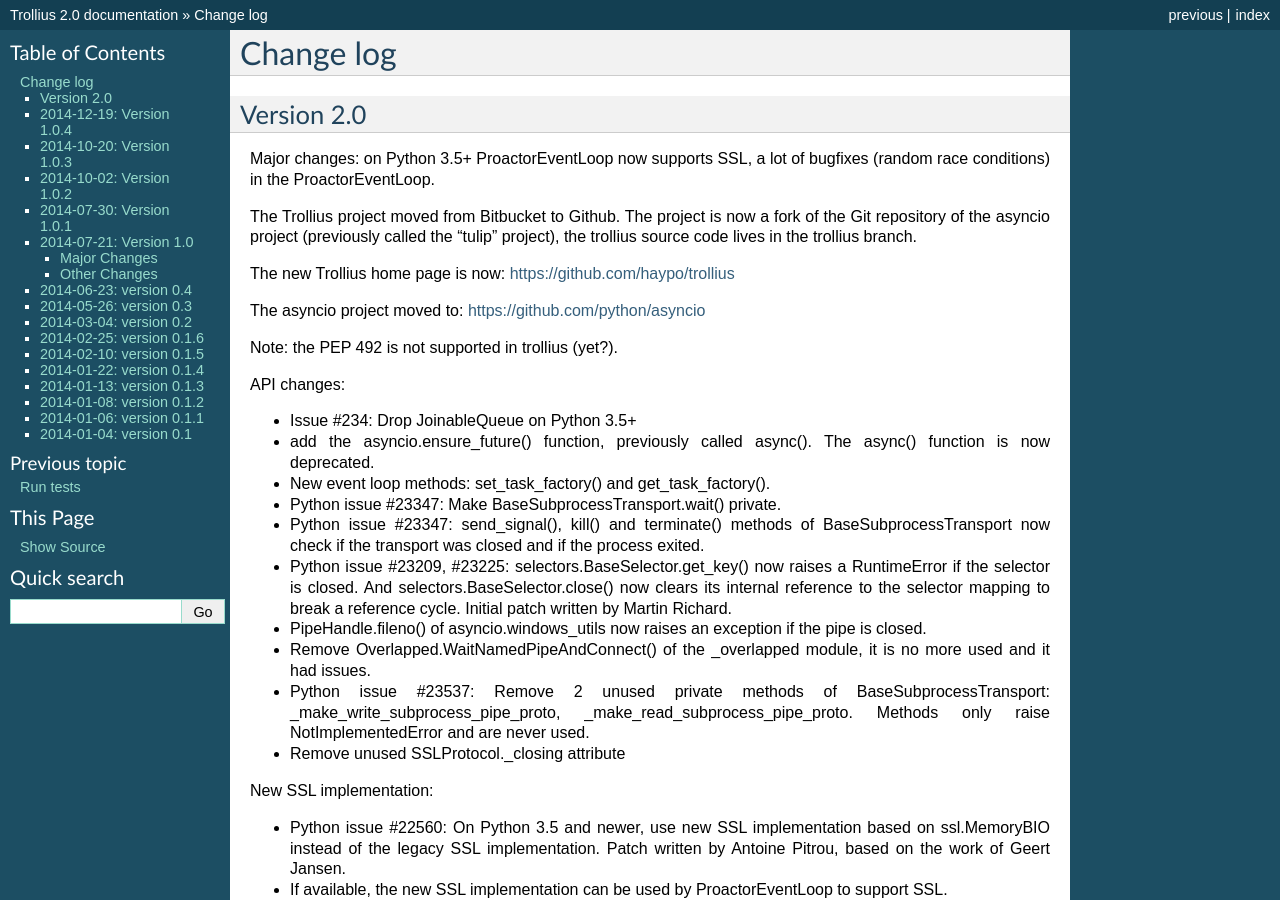
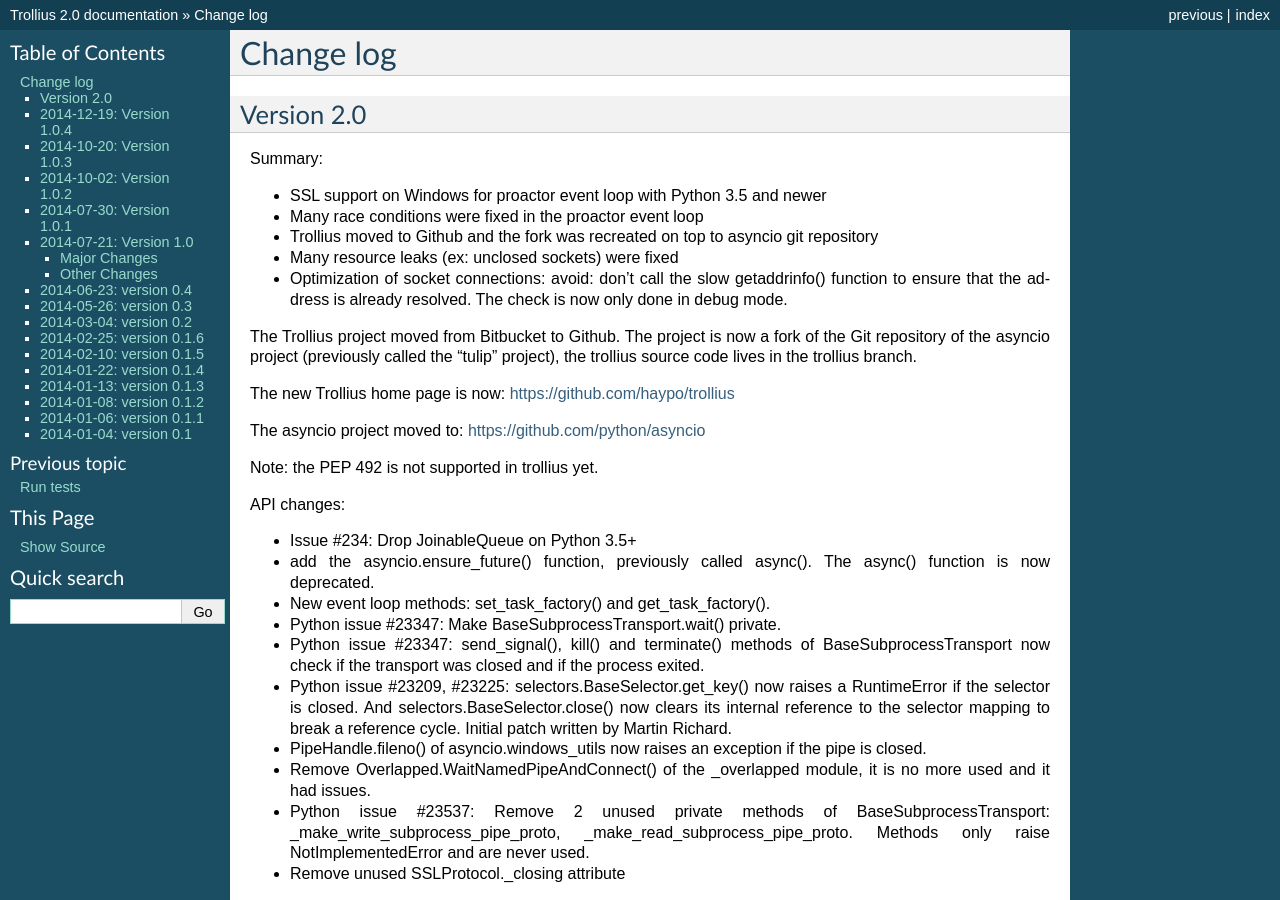
Before and after one commit to python/asyncio, a Sphinx documentation site: the page built from doc/changelog.rst, in a window 1280 px wide and 900 px high. Built offline with Sphinx 7.4.7, drawn with Linux system fonts in a browser that asks for light colours.

Commit message:
changelog: summary

```diff
--- a/doc/changelog.rst
+++ b/doc/changelog.rst
@@ -5,8 +5,16 @@
 Version 2.0
 ===========
 
-Major changes: on Python 3.5+ ProactorEventLoop now supports SSL, a lot of
-bugfixes (random race conditions) in the ProactorEventLoop.
+Summary:
+
+* SSL support on Windows for proactor event loop with Python 3.5 and newer
+* Many race conditions were fixed in the proactor event loop
+* Trollius moved to Github and the fork was recreated on top to asyncio git
+  repository
+* Many resource leaks (ex: unclosed sockets) were fixed
+* Optimization of socket connections: avoid: don't call the slow getaddrinfo()
+  function to ensure that the address is already resolved. The check is now
+  only done in debug mode.
 
 The Trollius project moved from Bitbucket to Github. The project is now a fork
 of the Git repository of the asyncio project (previously called the "tulip"
@@ -16,7 +24,7 @@
 
 The asyncio project moved to: https://github.com/python/asyncio
 
-Note: the PEP 492 is not supported in trollius (yet?).
+Note: the PEP 492 is not supported in trollius yet.
 
 API changes:
 
```
